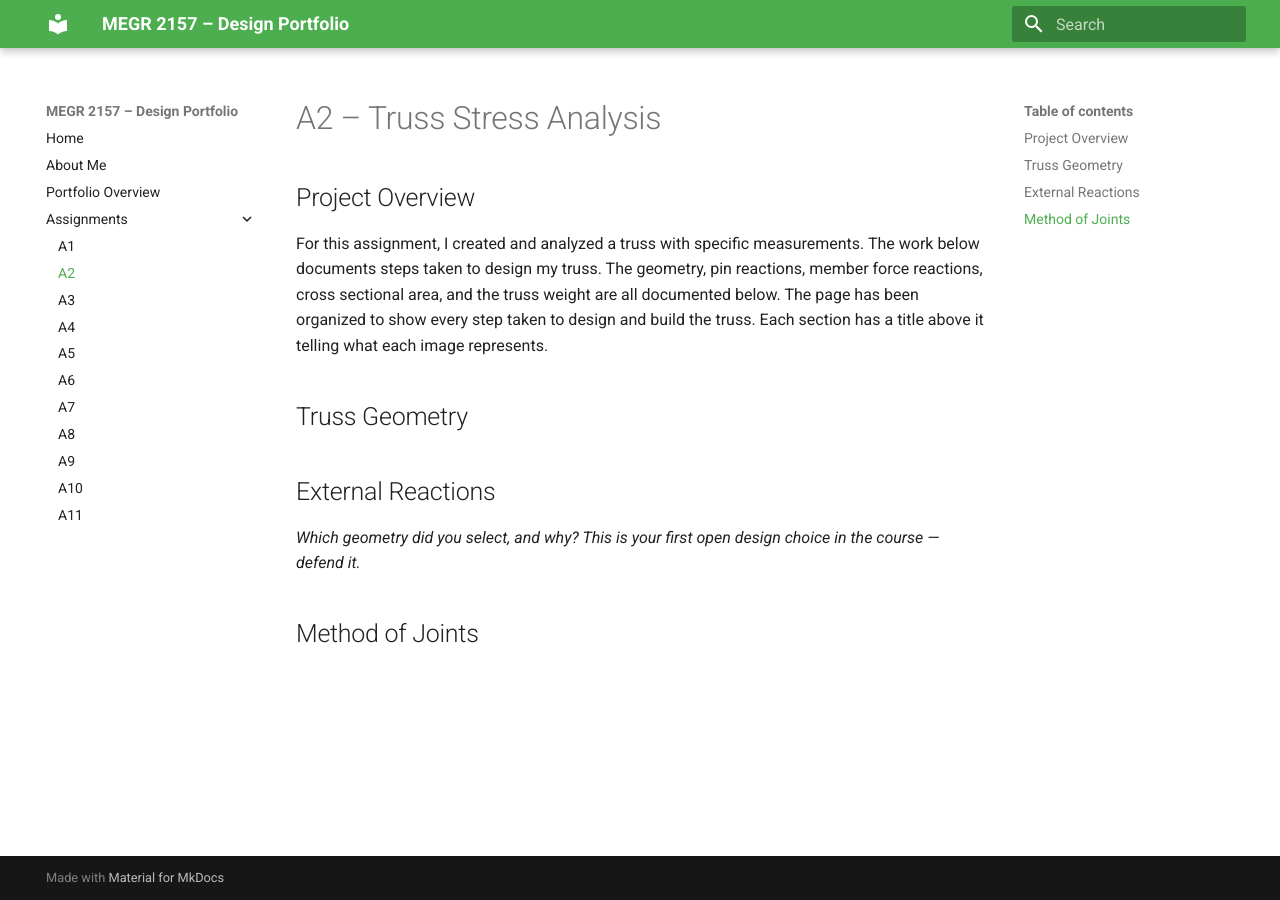
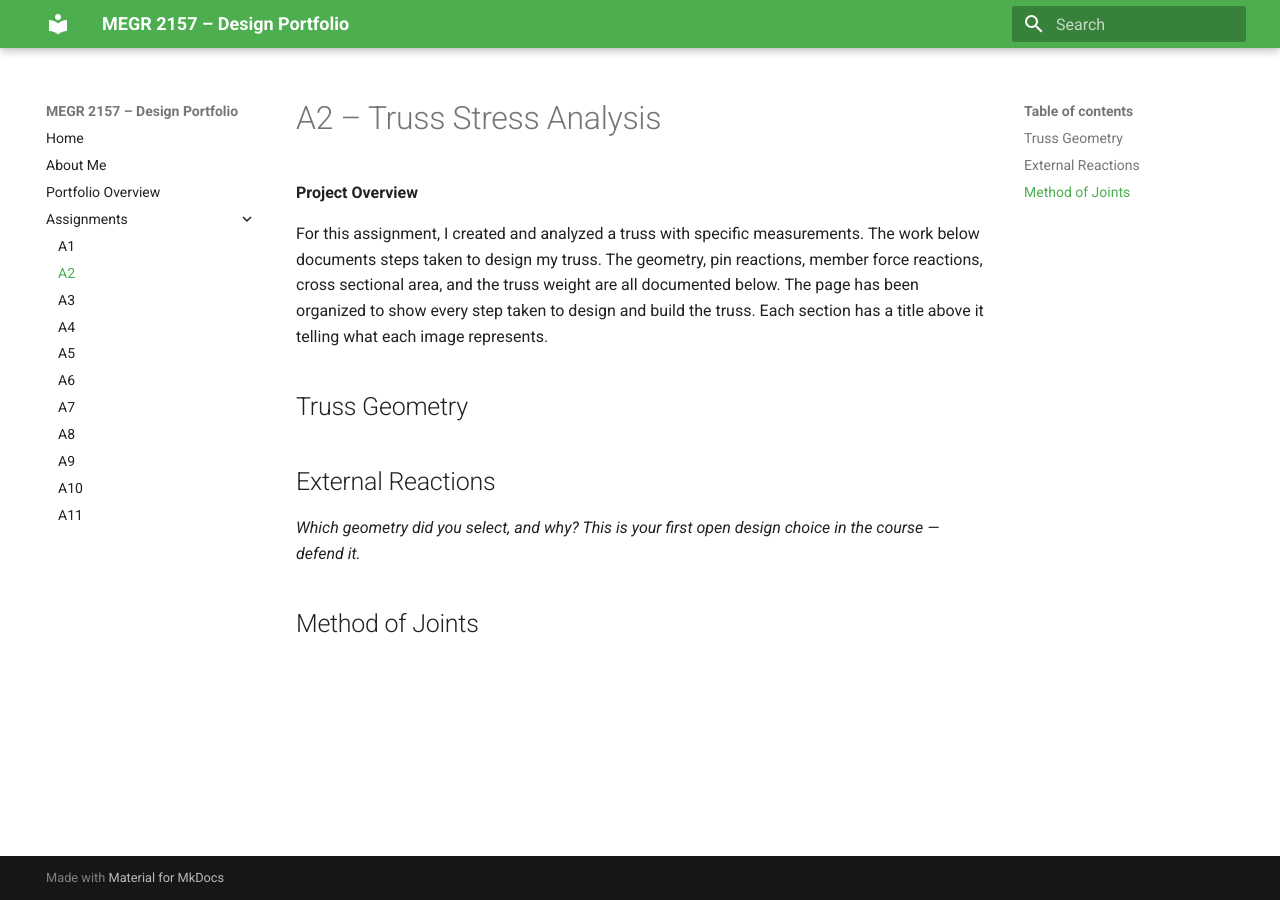
Before and after one commit to brandonhudson11/megr2157-portfolio, an MkDocs documentation site: the page built from docs/assignments/A02/index.md, in a window 1280 px wide. Built offline with MkDocs 1.6.1 and Material for MkDocs 9.7.7, drawn with Linux system fonts in a browser that asks for light colours.

Commit message:
Change Project Overview header to bold format

```diff
--- a/docs/assignments/A02/index.md
+++ b/docs/assignments/A02/index.md
@@ -1,6 +1,6 @@
 # A2 – Truss Stress Analysis
 
-## Project Overview
+**Project Overview**
 
 For this assignment, I created and analyzed a truss with specific measurements. The work below documents steps taken to design my truss. The geometry, pin reactions, member force reactions, cross sectional area, and the truss weight are all documented below. The page has been organized to show every step taken to design and build the truss. Each section has a title above it telling what each image represents.
 
```
